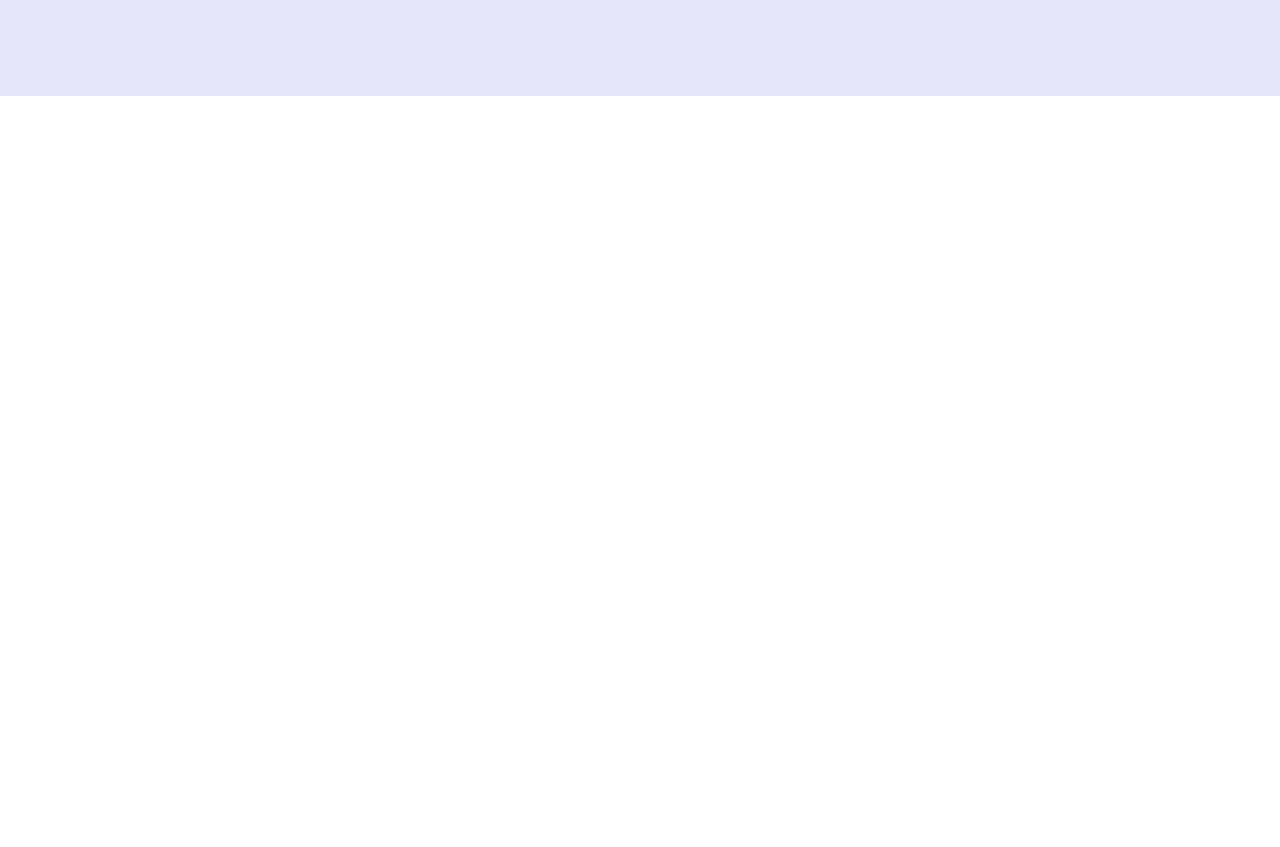
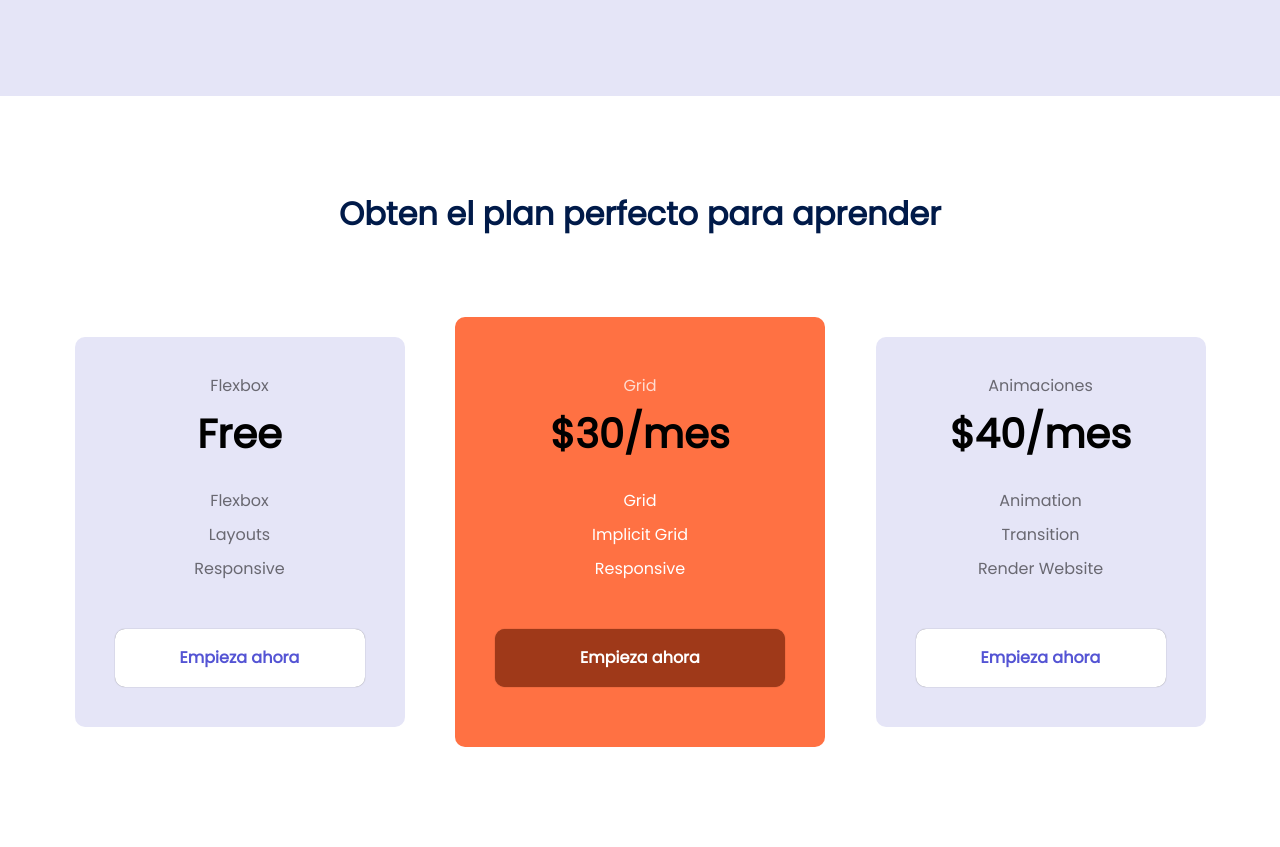
Before and after one commit to AlbertoCard/MyWeb, a PHP site: page / in a window 1280 px wide. Shown: the part 1910-2757 px from the top of the page. Before the commit the page ends 2006 px from the top, so only its background shows below. Run offline with PHP 8.4, Linux system fonts and the light colour scheme.

Commit message:
landing page - tabla de precios

```diff
--- a/LandingPage/css/estilos.css
+++ b/LandingPage/css/estilos.css
@@ -188,3 +188,73 @@ body{
     width: 100%;
     display: block;
 }
+
+/* prices */
+
+.price{
+    text-align: center;
+}
+
+.price_table{
+    padding-top: 60px;
+    display: flex;
+    flex-wrap: wrap;
+    gap:2.5em;
+    justify-content: space-evenly;
+    align-items: center;
+}
+
+.price_element{
+    background-color: #e5e5f7;
+    text-align: center;
+    border-radius: 10px;
+    width: 330px;
+    padding: 40px;
+    --color-plan:#696871;
+    --color-price: $#1D293F;
+    --bg-cta: #fff;
+    --color-cta: #5454d4;
+    --color-items: #696871;
+}
+
+.price_name{
+    color: var(--color-plan);
+    margin-bottom: 15px;
+    font-weight: 300;
+}
+
+.price_price{
+    color: var(--color-price);
+    font-size: 2.5rem;
+}
+
+.price_items{
+    margin-top: 35px;
+    display: grid;
+    gap: 1em;
+    font-weight: 300;
+    margin-bottom: 50px;
+    color: var(--color-items);
+}
+
+.price_cta{
+    display: block;
+    padding: 20px 0;
+    border-radius: 10px;
+    text-decoration: none;
+    background-color: var(--bg-cta);
+    font-weight: 600;
+    color: var(--color-cta);
+    box-shadow: 0 0 1px rgb(0, 0, 0 , 0.5);
+}
+
+.price_element--best{
+    width: 370px;
+    padding: 60px 40px;
+    background-color: #ff7143;
+    --color-plan:rgb(255 255 255 / 75%);
+    --color-price: $#1D293F;
+    --bg-cta: #9f3919;
+    --color-cta: #fff;
+    --color-items: #fff;
+}
--- a/LandingPage/index.html
+++ b/LandingPage/index.html
@@ -65,6 +65,7 @@
 
             </div>
         </section>
+
         <section class="knowledge">
             <div class="knowledge_container container">
                 <div class="knowledge_texts">
@@ -77,6 +78,49 @@
                 </figure>
             </div>
         </section>
+
+        <section class="price container">
+            <h2 class="subtitle">Obten el plan perfecto para aprender</h2>
+            <div class="price_table">
+                <div class="price_element">
+                    <p class="price_name">Flexbox</p>
+                    <h3 class="price_price">Free</h3>
+
+                    <div class="price_items">
+                        <p class="price_features">Flexbox</p>
+                        <p class="price_features">Layouts</p>
+                        <p class="price_features">Responsive</p>
+                    </div>
+
+                    <a href="" class="price_cta">Empieza ahora</a>
+                </div>
+
+                <div class="price_element price_element--best">
+                    <p class="price_name">Grid</p>
+                    <h3 class="price_price">$30/mes</h3>
+
+                    <div class="price_items">
+                        <p class="price_features">Grid</p>
+                        <p class="price_features">Implicit Grid</p>
+                        <p class="price_features">Responsive</p>
+                    </div>
+
+                    <a href="" class="price_cta">Empieza ahora</a>
+                </div>
+
+                <div class="price_element">
+                    <p class="price_name">Animaciones</p>
+                    <h3 class="price_price">$40/mes</h3>
+
+                    <div class="price_items">
+                        <p class="price_features">Animation</p>
+                        <p class="price_features">Transition</p>
+                        <p class="price_features">Render Website</p>
+                    </div>
+                    <a href="" class="price_cta">Empieza ahora</a>
+                </div>
+            </div>
+        </section>
     </main>
 </body>
 </html>
```
